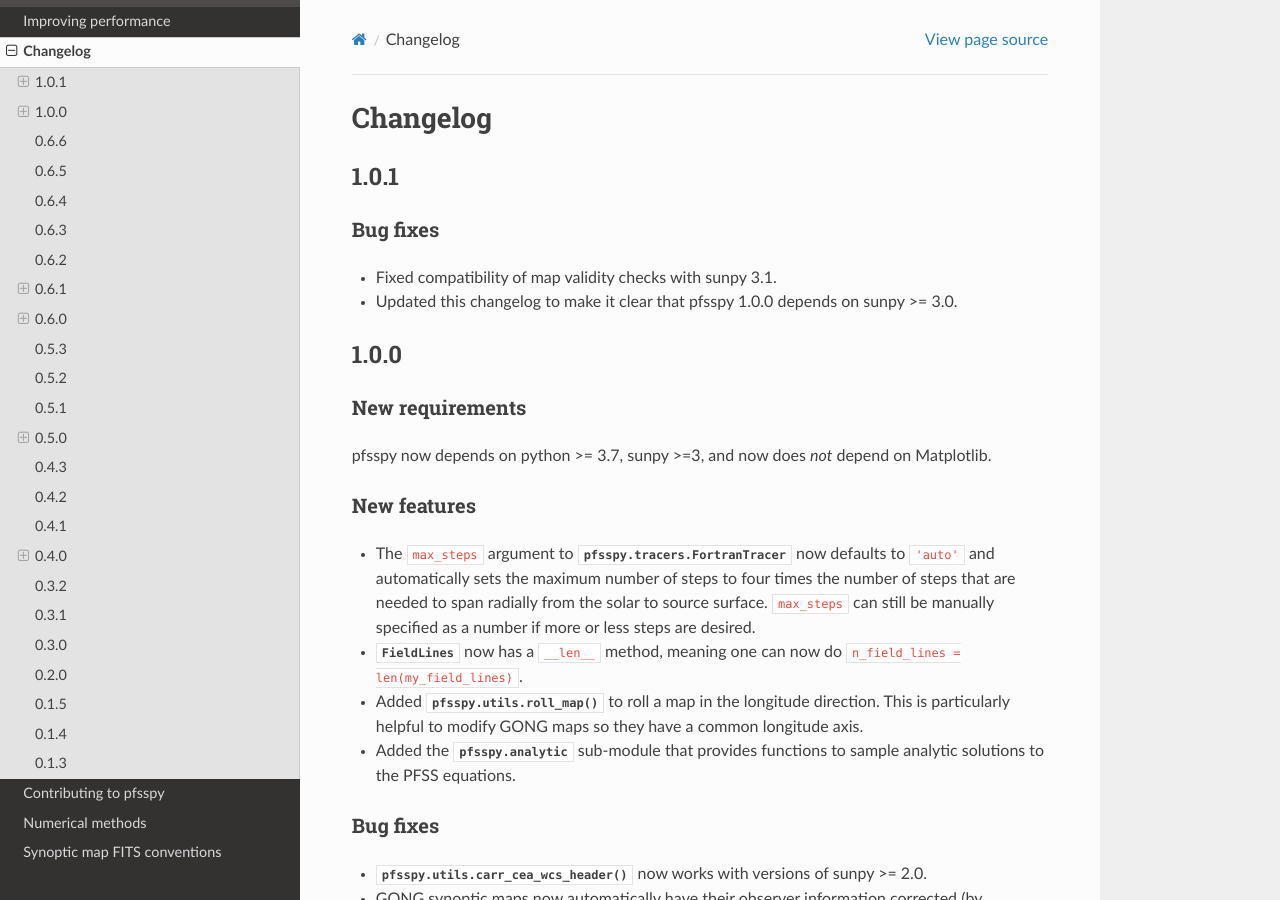
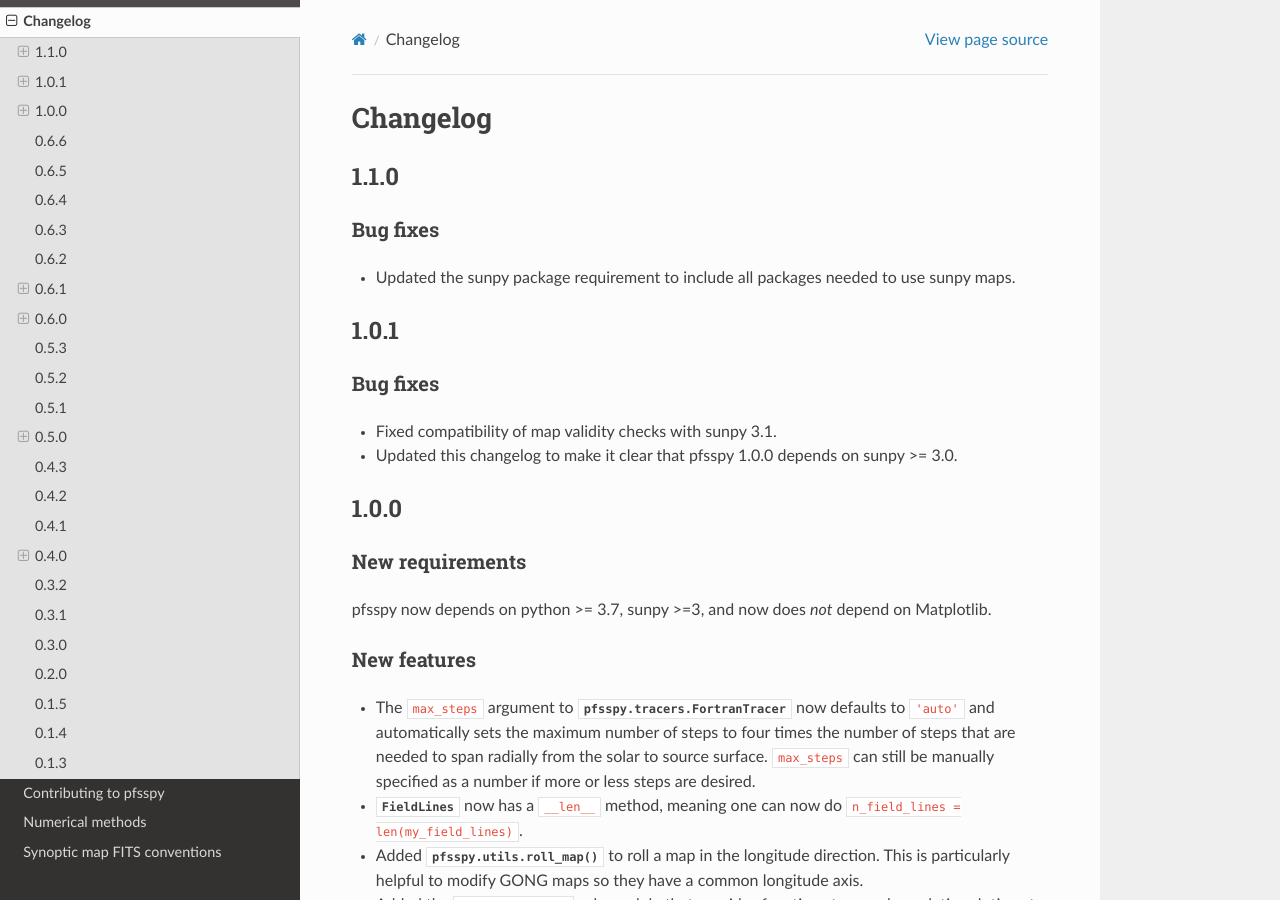
Before and after one commit to sunpy/sunkit-magex, a Sphinx documentation site: the page built from docs/changes.rst, in a window 1280 px wide and 900 px high. Built offline with Sphinx 7.4.7 and the Read the Docs theme 2.0.0, drawn with Linux system fonts in a browser that asks for light colours; pages that are not in the unit, such as notebooks, are missing from menus; the version number could not be read and is left out.

Commit message:
Require sunpy[map]

```diff
--- a/docs/changes.rst
+++ b/docs/changes.rst
@@ -2,6 +2,13 @@
 
 Changelog
 =========
+
+1.1.0
+-----
+Bug fixes
+~~~~~~~~~
+- Updated the sunpy package requirement to include all packages needed to use
+  sunpy maps.
 
 1.0.1
 -----
```
